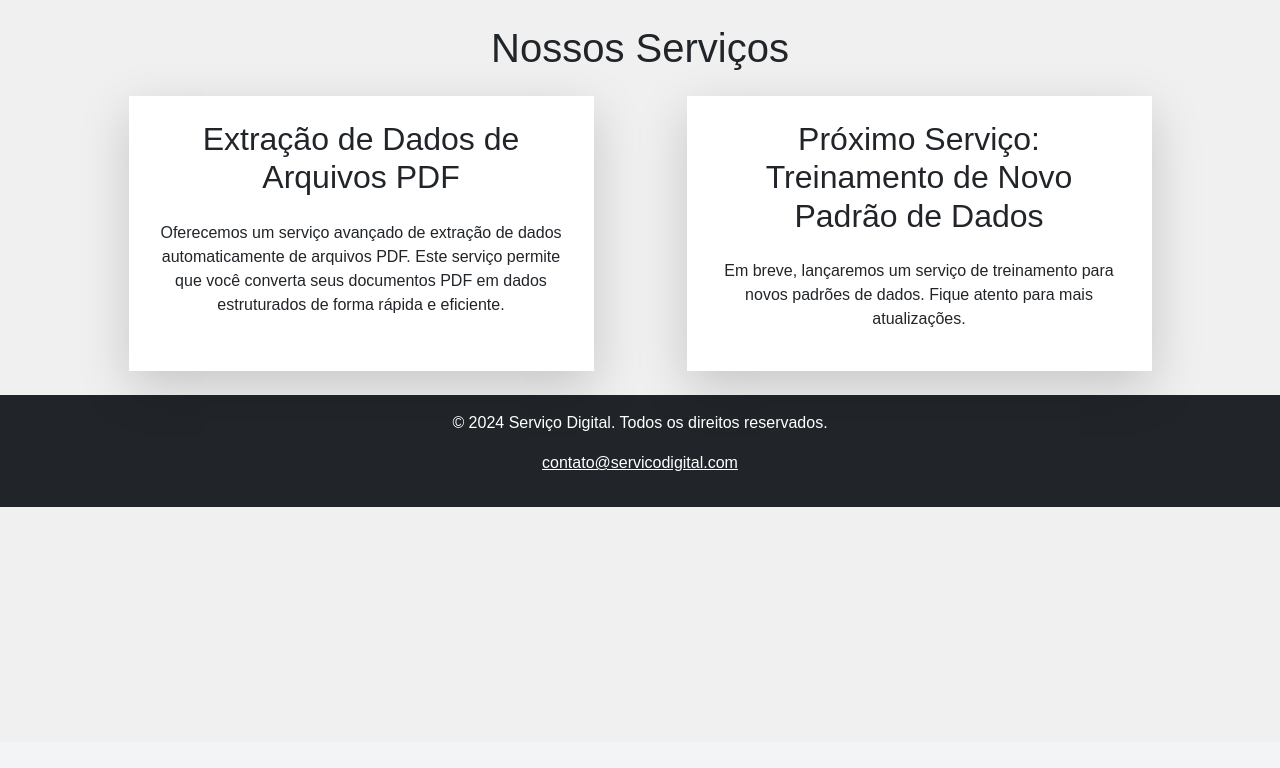
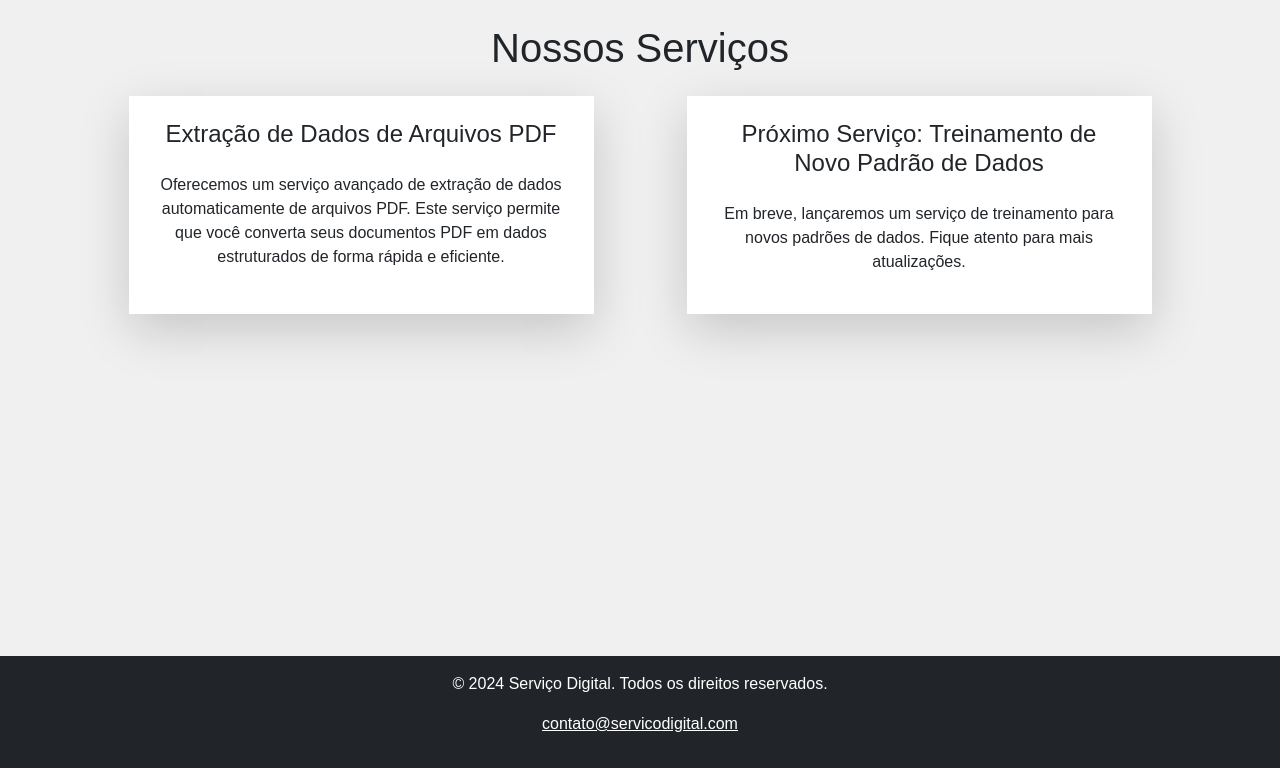
Before and after one commit to brdoliveira/upflow-flsk, a Flask app: page /services in a window 1280 px wide. Shown: the part 58-826 px from the top of the page. Before the commit the page ends 565 px from the top, so only its background shows below. Run offline with Flask 3, Linux system fonts and the light colour scheme; parts of the project's set-up code (start-up, migrations or seed data) failed here and were passed over; some libraries are stand-ins or nearby versions.

Commit message:
FEAT(services): Formatando tela de serviços

```diff
--- a/templates/services.html
+++ b/templates/services.html
@@ -1,17 +1,17 @@
 {% extends "template.html" %}
 
 {% block conteudo %}
-<div class="mt-10 text-center">
-    <h1 class="text-4xl font-bold my-4">Nossos Serviços</h1>
+<div class="mt-10 text-center" style="height: 76vh;">
+    <h1 class="fs-1 font-bold my-4">Nossos Serviços</h1>
 
     <div class="d-flex justify-content-around flex-wrap">
         <section id="current-service" class="bg-white col-5 p-4 w-80 shadow-lg">
-            <h2 class="text-3xl font-semibold mb-4">Extração de Dados de Arquivos PDF</h2>
+            <h2 class="fs-4 font-semibold mb-4">Extração de Dados de Arquivos PDF</h2>
             <p class="text-lg mb-6">Oferecemos um serviço avançado de extração de dados automaticamente de arquivos PDF. Este serviço permite que você converta seus documentos PDF em dados estruturados de forma rápida e eficiente.</p>
         </section>
 
         <section id="upcoming-service" class="bg-white col-5 p-4 w-80 shadow-lg">
-            <h2 class="text-3xl font-semibold mb-4">Próximo Serviço: Treinamento de Novo Padrão de Dados</h2>
+            <h2 class="fs-4 font-semibold mb-4">Próximo Serviço: Treinamento de Novo Padrão de Dados</h2>
             <p class="text-lg mb-6">Em breve, lançaremos um serviço de treinamento para novos padrões de dados. Fique atento para mais atualizações.</p>
         </section>
     </div>
```
